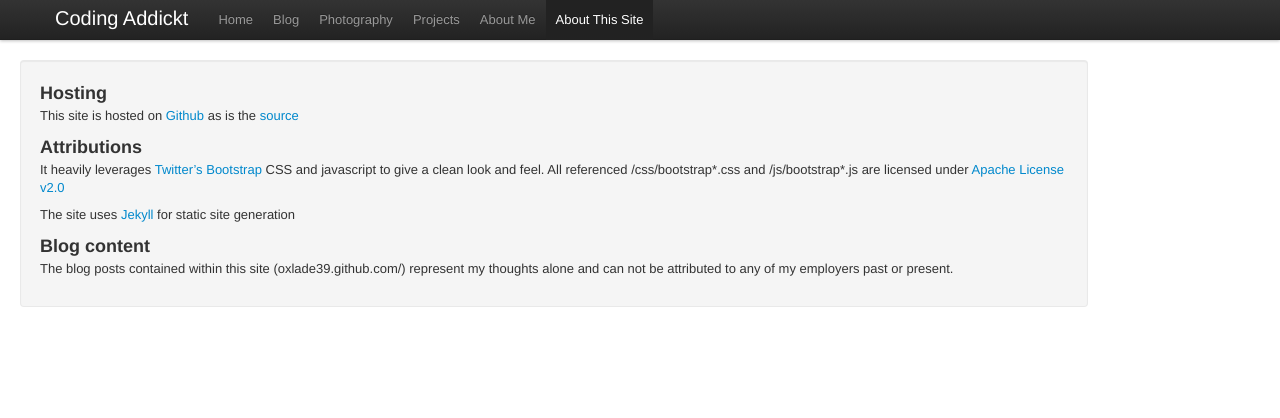
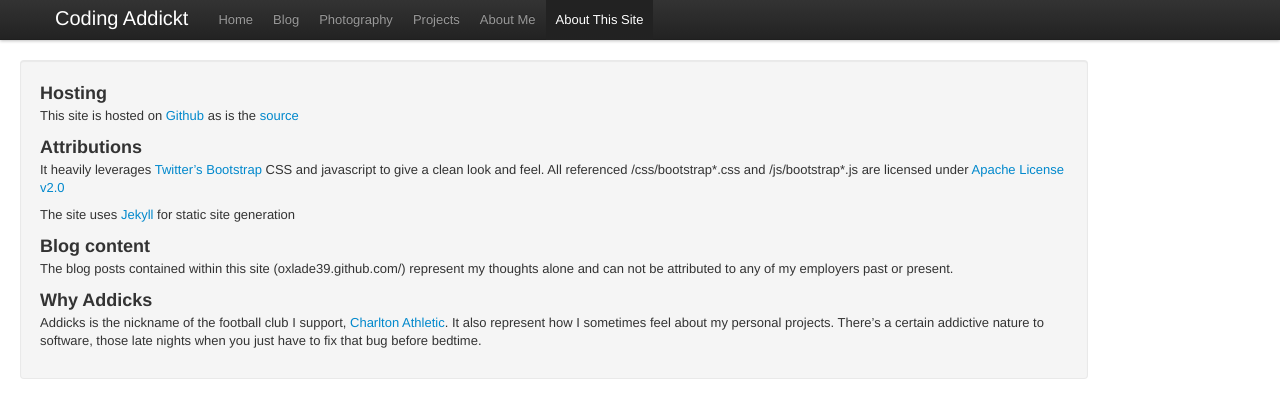
Before and after one commit to oxlade39/oxlade39.github.com, a Jekyll site: the page built from aboutSite.md, in a window 1280 px wide. Shown: the top 418 px of the page. Built offline with Jekyll 4.4.1, drawn with Linux system fonts in a browser that asks for light colours; nearby versions of some CDN libraries.

Commit message:
adding addicks section

```diff
--- a/aboutSite.md
+++ b/aboutSite.md
@@ -13,3 +13,7 @@ The site uses [Jekyll](https://github.com/mojombo/jekyll) for static site genera
 ### Blog content
 
 The blog posts contained within this site (oxlade39.github.com/) represent my thoughts alone and can not be attributed to any of my employers past or present.
+
+### Why Addicks
+
+Addicks is the nickname of the football club I support, [Charlton Athletic](http://www.cafc.co.uk/page/Welcome). It also represent how I sometimes feel about my personal projects. There's a certain addictive nature to software, those late nights when you just have to fix that bug before bedtime.
```
